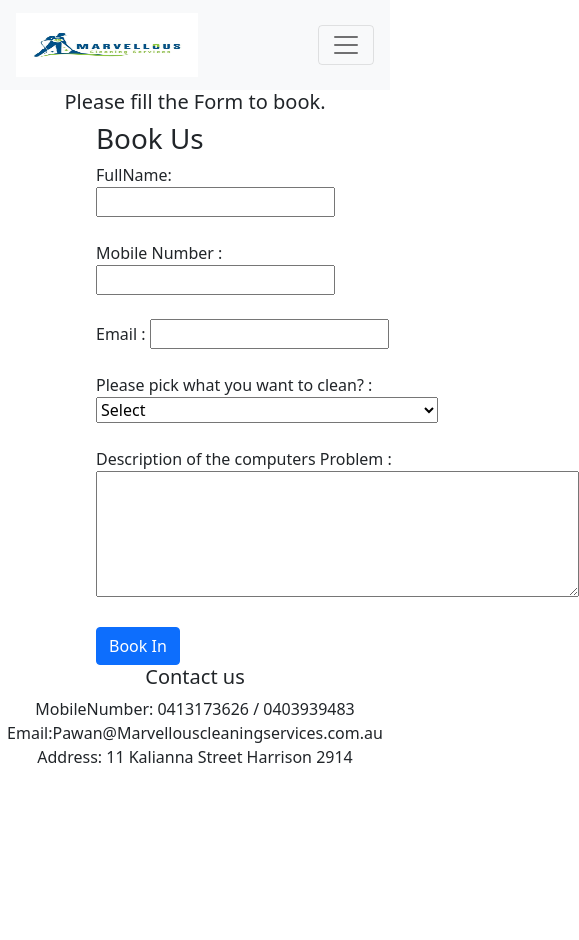
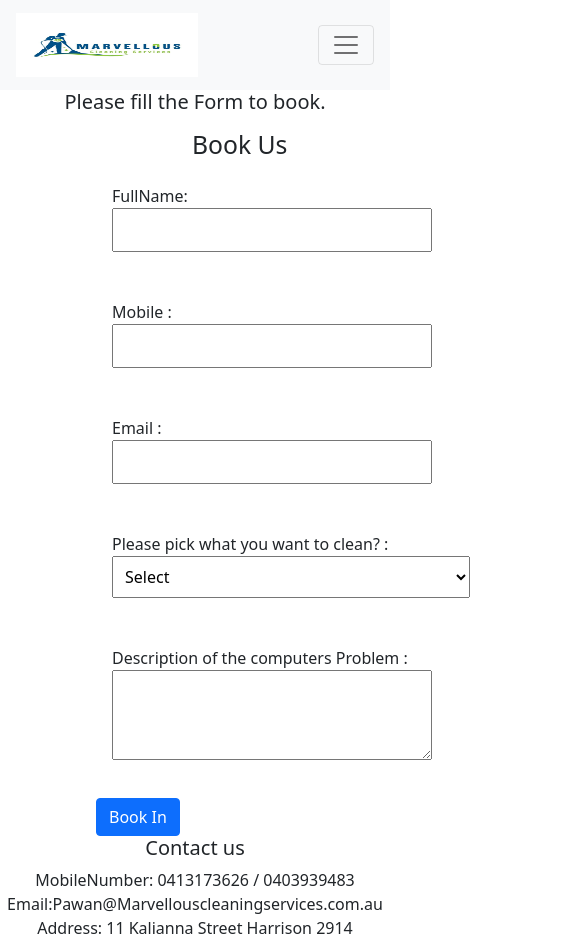
Before and after one commit to pawan13/marvellouscleaning, a React (Create React App) app: page /bookingscreens in a window 390 px wide. Shown: the whole page, 579 px wide, since content can reach past the window. Before the commit the page ends 844 px from the top, so only its background shows below. Built offline with nearby package versions, Linux system fonts and the light colour scheme.

Commit message:
made bookin form made more mobile device friendly

```diff
--- a/src/App.js
+++ b/src/App.js
@@ -6,6 +6,7 @@ import BookingScreens from "./screens/BookingScreens.js";
 import AboutScreens from "./screens/AboutScreens.js";
 import ServicesScreens from './screens/ServicesScreens';
 import HomeScreens from './screens/HomeScreens';
+import MainScreen from './screens/MainScreen';
 
 function App() {
   return (
@@ -13,12 +14,15 @@ function App() {
     <div>
      <Navbar/>
 
+
      <BrowserRouter>
      <Routes>
        <Route path="/bookingscreens" element={<BookingScreens/>}></Route>
         <Route path="/about" element={<AboutScreens/>}></Route>
         <Route path="/services" element={<ServicesScreens/>}></Route>
         <Route path="/home" element={<HomeScreens/>}></Route>
+        <Route path="/" element={<MainScreen/>}></Route>
+
      </Routes>
      </BrowserRouter>
 
--- a/src/components/Navbar.js
+++ b/src/components/Navbar.js
@@ -1,12 +1,11 @@
 import  Button  from "react-bootstrap/Button";
-import { Link } from "react-router-dom";
 
 export default function Navbar(){
     return(
       <>
         <nav className="navbar navbar-expand-lg navbar-light bg-light">
 
-      <a href="/home" className="navbar-brand">
+      <a href="/" className="navbar-brand">
         <img src="../images/logo.jpg" width={182} height={64} alt="logo"></img><br/>
 
       </a>
--- a/src/data.js
+++ b/src/data.js
@@ -51,7 +51,7 @@ const data = {
       {
         id: 9,
         name: 'Real estate and Construction Cleaning',
-        image: '/images/real estate cleaning.jpg', // 679px × 829px
+        image: '/images/Realestatecleaning.jpg', // 679px × 829px
         description: 'At marvellous cleaning, we understand what builders go through and the pressures they can sometimes be under when on site. Our experienced cleaning crew can help you feel at ease on your building or property development site in Canberra and Queanbeyan by providing thorough builder’s cleans. From cleaning up the mess that tradespeople leave behind to ensuring your property is neat and tidy throughout, we have a strong reputation for reliability and efficiency and real estate cleaning includes End Of Lease and Pre-sale Cleaning  ',
       },
       {
--- a/src/index.css
+++ b/src/index.css
@@ -11,10 +11,33 @@ code {
   font-family: source-code-pro, Menlo, Monaco, Consolas, 'Courier New',
     monospace;
 }
+@keyframes App-logo-spin {
+  from {
+    transform: rotate(0deg);
+  }
+  to {
+    transform: rotate(360deg);
+  }
+}
 
-.form{
-  margin: 5px;
-  padding: 5px;
+form{
+  display: block;
+  justify-content: space-between;
+  align-items: center;
+  margin-top: 1rem;
+
+
+}
+form > h2 {
+  margin-left: 6rem;
+}
+label{
+margin: 1rem;
+}
+input, select, textarea{
+  padding: 0.5rem;
+  min-width: 20rem;
+  font-family: Verdana, Geneva, Tahoma, sans-serif;
 }
 
 ul {
@@ -49,3 +72,6 @@ p{
   width: 100%;
   max-width: 400px;
 }
+h1{
+  text-align: center;
+}
--- a/src/screens/BookingScreens.js
+++ b/src/screens/BookingScreens.js
@@ -112,8 +112,8 @@ export default function BookingFormScreen() {
         ref={form}
         onSubmit={handleSubmit}
       >
-        <h1>Book Us</h1>
-        <label className="formBooking">
+        <h2>Book Us</h2>
+        <label >
           FullName:{' '}
           <input
             type="text"
@@ -124,18 +124,18 @@ export default function BookingFormScreen() {
           <p style={{ color: 'red' }}>{formErrors.FullName}</p>
         </label>
         <br />
-        <label className="formBooking">
-          Mobile Number :{' '}
+        <label>
+          Mobile :{' '}
           <input
             type="Number"
-            name="MobileNumber"
+            name="Mobile"
             value={state.MobileNumber}
             onChange={handleChange}
           />
           <p style={{ color: 'red' }}>{formErrors.MobileNumber}</p>
         </label>
         <br />
-        <label className="formBooking">
+        <label >
           Email :{' '}
           <input
             type="text"
@@ -146,7 +146,7 @@ export default function BookingFormScreen() {
           <p style={{ color: 'red' }}>{formErrors.email}</p>
         </label>
         <br />
-        <label className="formBooking">
+        <label>
         Please pick what you want to clean? :{' '}
           <select
             name="cleaning"
@@ -170,12 +170,12 @@ export default function BookingFormScreen() {
         </label>
         <br />
 
-        <label className="formBooking">
+        <label>
           Description of the computers Problem : <br />
           <textarea
-            rows="5"
-            cols="50"
-            width="2400px"
+            rows="3"
+            cols="30"
+            width="1400px"
             name="description"
             value={state.description}
             onChange={handleChange}
--- /dev/null
+++ b/src/screens/MainScreen.js
@@ -0,0 +1,17 @@
+import React from 'react'
+import HomeScreens from './HomeScreens'
+import BookingFormScreen from './BookingScreens'
+import AboutScreens from './AboutScreens'
+import ServicesScreens from './ServicesScreens'
+
+export default function () {
+  return (
+    <div>
+        <HomeScreens/>
+        <ServicesScreens/>
+        <AboutScreens/>
+        <BookingFormScreen/>
+
+    </div>
+  )
+}
```
Also changed, not shown: public/images/Realestatecleaning.jpg (renamed from public/images/Real estate cleaning.jpg).
